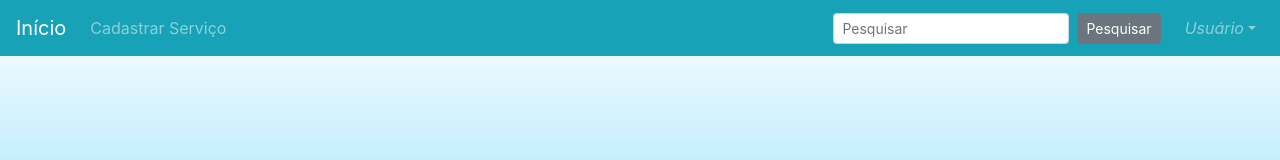
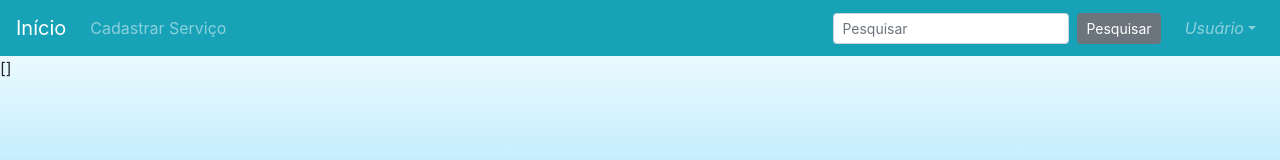
Before and after one commit to danialvesb/contrateepreste-pw, a Vue app: page /listaservico in a window 1280 px wide. Shown: the top 160 px of the page. Built offline with nearby package versions, Linux system fonts and the light colour scheme.

Commit message:
axios added

```diff
--- a/package.json
+++ b/package.json
@@ -8,11 +8,14 @@
     "lint": "vue-cli-service lint"
   },
   "dependencies": {
+    "axios": "^0.19.1",
     "bootstrap": "^4.4.1",
     "bootstrap-vue": "^2.2.0",
     "core-js": "^3.4.4",
     "vue": "^2.6.11",
-    "vue-router": "^3.1.3"
+    "vue-axios": "^2.1.5",
+    "vue-router": "^3.1.3",
+    "vuex": "^3.1.2"
   },
   "devDependencies": {
     "@vue/cli-plugin-babel": "^4.1.0",
--- /dev/null
+++ b/src/components/lists/ServiceList.vue
@@ -0,0 +1,26 @@
+<template>
+  <div>
+    {{ services }}
+  </div>
+</template>
+
+<script>
+import { mapGetters } from 'vuex'
+
+export default {
+    data() {
+        return {
+
+        }
+    },
+    computed: {
+        ...mapGetters({
+            services: 'serviceList'
+        })
+    }
+}
+</script>
+
+<style>
+
+</style>
--- a/src/main.js
+++ b/src/main.js
@@ -3,7 +3,9 @@ import { BootstrapVue, IconsPlugin } from 'bootstrap-vue'
 
 import App from './App.vue'
 
+import './plugins/axios'
 import router from './router';
+import store from './store/store'
 
 Vue.config.productionTip = false
 
@@ -12,5 +14,6 @@ Vue.use(IconsPlugin)
 
 new Vue({
   router,
+  store,
   render: h => h(App),
 }).$mount('#app')
--- /dev/null
+++ b/src/plugins/axios.js
@@ -0,0 +1,10 @@
+import Vue from 'vue'
+import axios from 'axios'
+
+Vue.use({
+    install(Vue) {
+        Vue.prototype.$http = axios.create({
+            baseURL: 'http://127.0.0.1:8000/'
+        })
+    }
+})
--- a/src/router.js
+++ b/src/router.js
@@ -4,6 +4,7 @@ import VueRouter from 'vue-router'
 // import Home from './components'
 import Home from './components/Home'
 import ServiceCreate from './components/forms/ServiceCreate'
+import ServiceList from './components/lists/ServiceList'
 
 Vue.use(VueRouter)
 
@@ -11,6 +12,7 @@ export default new VueRouter({
     mode: 'history',
     routes: [
         { path: '/inicio', component: Home},
-        { path: '/novoservico', component: ServiceCreate}
+        { path: '/novoservico', component: ServiceCreate},
+        { path: '/listaservico', component: ServiceList}
     ]
 })
--- /dev/null
+++ b/src/store/actions.js
@@ -0,0 +1,14 @@
+import Vue from 'vue'
+
+export default {
+    loadData({ commit }) {
+        Vue.prototype.$http.get('api/services.json').then( resp => {
+            const data =  resp.data
+
+            if(data) {
+                commit('setServices', data)
+
+            }
+        } )
+    }
+}
--- /dev/null
+++ b/src/store/modules/services.js
@@ -0,0 +1,17 @@
+export default {
+    state: {
+        services: []
+    },
+    mutattions: {
+        setServices(state, services) {
+            state.services = services
+        }
+
+    },
+    getters: {
+        serviceList(state) {
+            return state.services;
+        }
+    },
+
+}
--- /dev/null
+++ b/src/store/store.js
@@ -0,0 +1,15 @@
+import Vue from 'vue'
+import Vuex from 'vuex'
+
+import actions from './actions'
+
+import services from './modules/services'
+
+Vue.use(Vuex)
+
+export default new Vuex.Store({
+    actions,
+    modules: {
+        services,
+    }
+})
```
